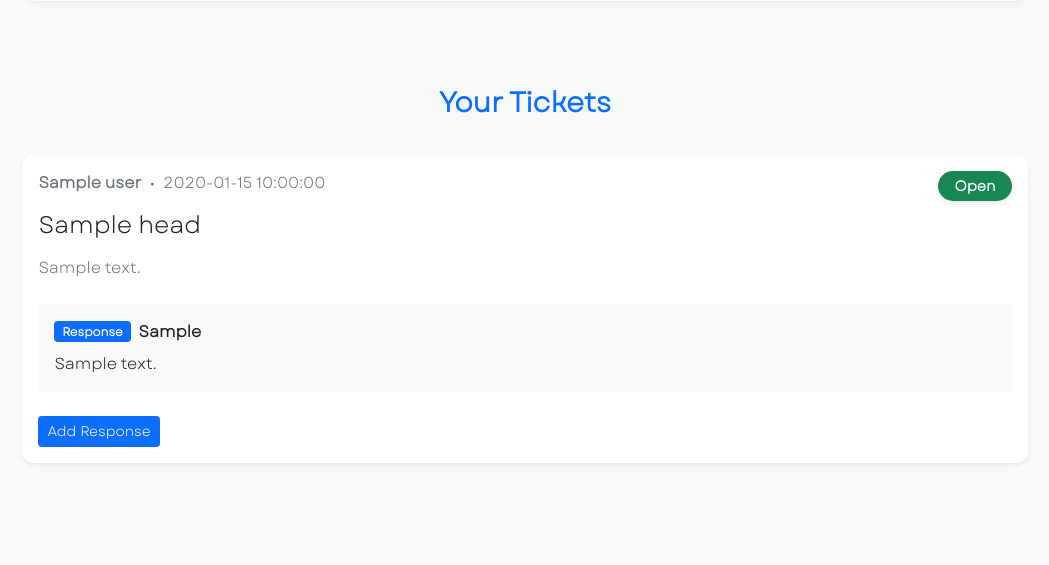
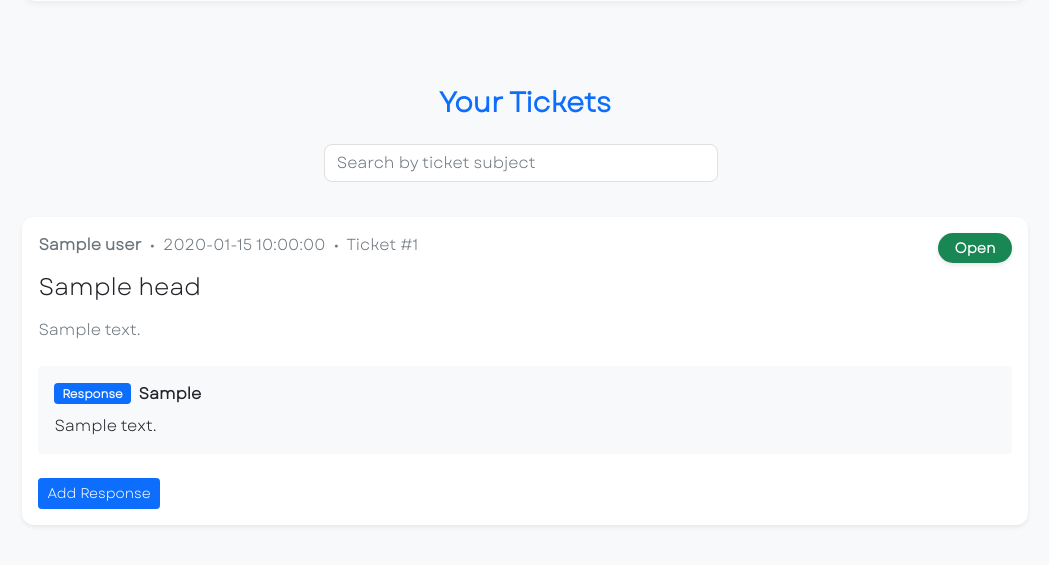
Before and after one commit to cbhy3/webappproj, a Flask app: template templates/support.html in a window 1280 px wide. Shown: the part 431-996 px from the top of the page, without its empty margins (115-1164 px from the left). Before the commit the page ends 897 px from the top, so only its background shows below. Run offline with Flask 3, Linux system fonts and the light colour scheme; the template is opened without the code that fills it: most values are stand-ins (such as "Sample title", 1, 10 or a date in 2020); parts of the project's set-up code (start-up, migrations or seed data) failed here and were passed over; some libraries are stand-ins or nearby versions.

Commit message:
added ticket search for admins and users

```diff
--- a/Forms.py
+++ b/Forms.py
@@ -217,7 +217,7 @@ class addAddress(FlaskForm):
 
 
 class openTicket(FlaskForm):
-    issue = StringField('Issue', validators=[InputRequired(), Length(min=6, max = 72)])
+    issue = StringField('Subject', validators=[InputRequired(), Length(min=6, max = 72)])
     body = StringField('Body', validators=[InputRequired(),Length(min=25, max = 500)],widget=TextArea())
     submit = SubmitField('Submit', name = 'open_ticket_submit')
 
--- a/app.py
+++ b/app.py
@@ -969,7 +969,8 @@ def support():
         with shelve.open('users') as usersDB:
             current_user = usersDB[session.get('current_user')]
         with shelve.open('tickets') as ticketDB:
-            all_tickets = {key: ticketDB[key] for key in ticketDB if ticketDB[key].user == current_user.getEmail()}
+            all_ticketss = {key: ticketDB[key] for key in ticketDB if ticketDB[key].user == current_user.getEmail()}
+            all_tickets = dict(reversed(list(all_ticketss.items())))
     except:
         return redirect(url_for('sign_in'))
     reply_ticket = replyTicket()
--- a/templates/support.html
+++ b/templates/support.html
@@ -82,6 +82,25 @@ Tossed Out! - Support
     display:flex;
 }
 </style>
+    <script>
+         function search(){
+             const input = document.getElementById('searchInput').value.toLowerCase();
+             const ticketCards = document.querySelectorAll('.ticket-card');
+             ticketCards.forEach(card => {
+                 const subject = card.dataset.subject.toLowerCase();
+                 console.log(subject);
+                 console.log(input);
+                 if (!input) {
+                     card.style.display = 'block'
+                 }
+                 if (subject.includes(input)) {
+                     card.style.display = 'block';
+                 } else {
+                     card.style.display = 'none';
+                 }
+             })
+         }
+         </script>
 <div class="container">
         <h2 class="text-center">Support Ticket</h2><br>
 <h4 class="text-center">We will get back to you as soon as possible.</h4>
@@ -107,10 +126,18 @@ Tossed Out! - Support
 </div>
 
     <h3 class="text-center mb-4 fw-bold text-primary" style="margin-top:85px;">Your Tickets</h3>
+    <div class="row justify-content-center mb-4">
+    <div class="col-lg-4">
+        <form class="d-flex">
+            <input type="text" id = "searchInput" class="form-control me-2" placeholder="Search by ticket subject" oninput="search()" >
+
+        </form>
+    </div>
+</div>
 <div class="row justify-content-center" id ="tickets">
     <div class="col-lg-10">
         {% for ticket in tickets %}
-        <div class="card mb-4 shadow-sm ticket-card hover-effect">
+        <div class="card mb-4 shadow-sm ticket-card hover-effect ticket-card" data-subject = {{ tickets[ticket].head | replace(" ",'') }}>
             <div class="card-body position-relative">
                 <!-- Status Badge -->
                 <span class="badge status-badge position-absolute top-0 end-0 m-3
@@ -125,6 +152,8 @@ Tossed Out! - Support
                     <span class="fw-bold">{{ tickets[ticket].user }}</span>
                     <span class="mx-1">•</span>
                     <span>{{ tickets[ticket].created_date }}</span>
+                    <span class="mx-1">•</span>
+                    <span>Ticket #{{ tickets[ticket].id }}</span>
                 </div>
 
                 <!-- Ticket Content -->
```
Also changed, not shown: templates/admin.html (+30 -1 lines), README.md, 1 other file.
